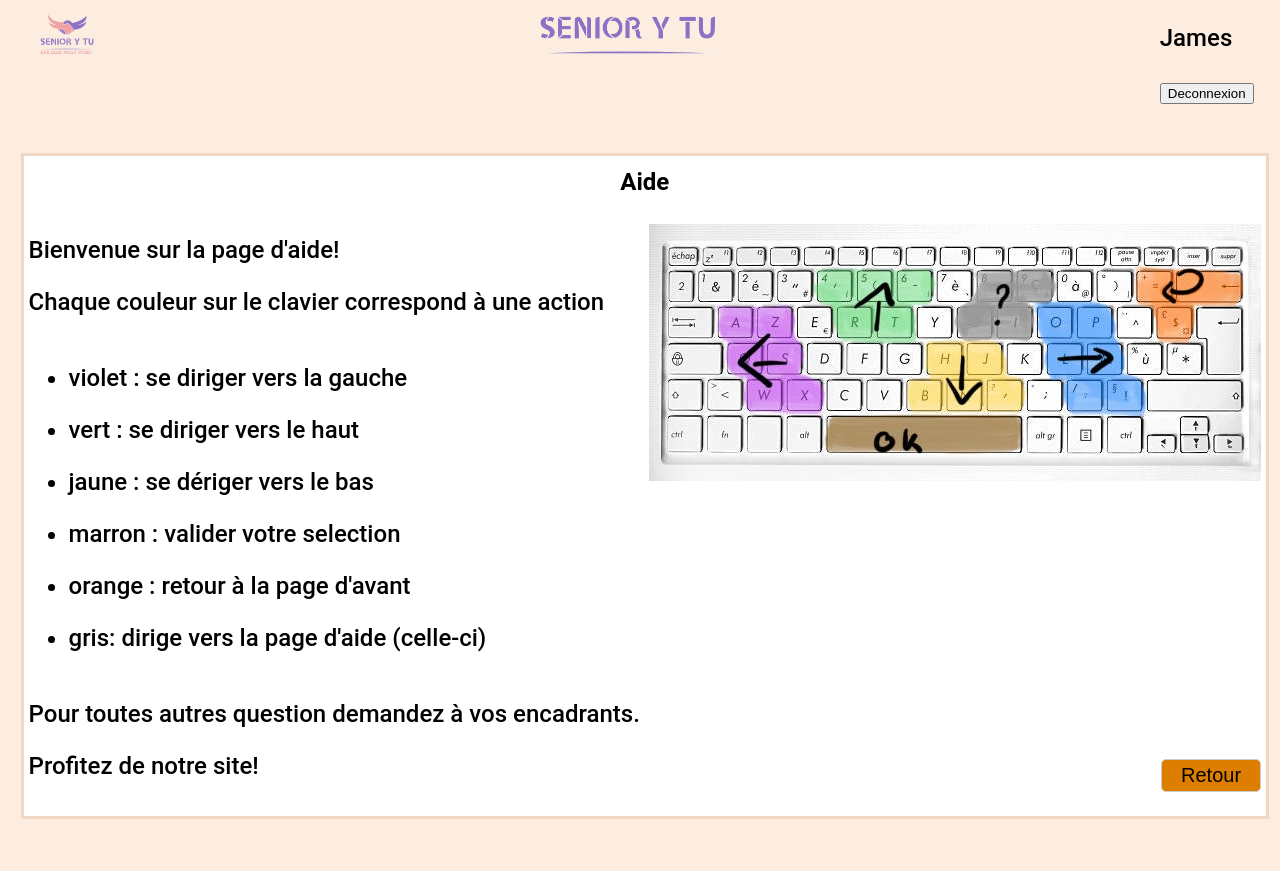
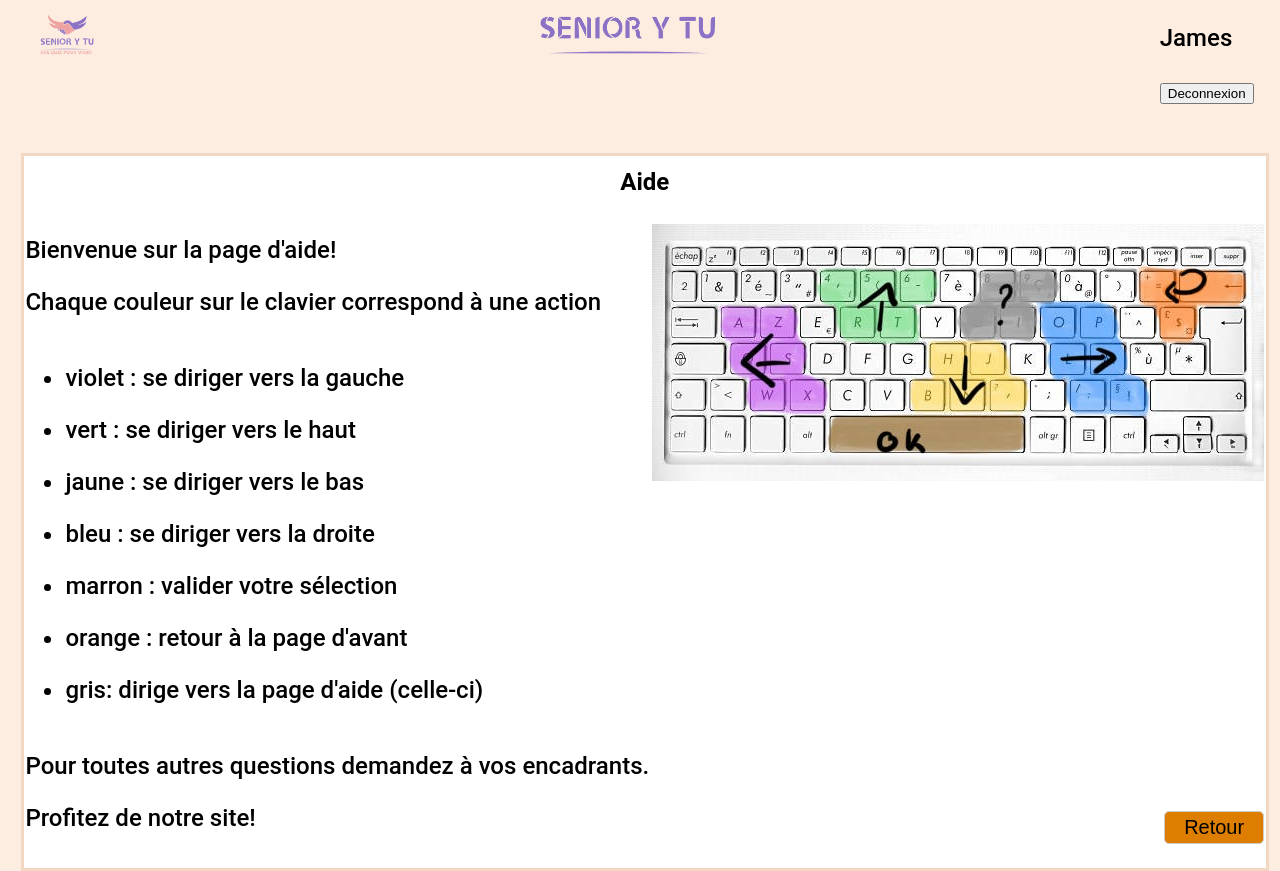
Before and after one commit to 2019-2020-ps6/2022-2023-ps6-senior-y-tu, an Angular app in the folder front-end/: page /page-aide in a window 1280 px wide. Before the commit the page ends 819 px from the top, so only its background shows below. Built offline with nearby package versions, Linux system fonts and the light colour scheme.

Commit message:
typo page aide

```diff
--- a/front-end/src/app/footer/page_aide/pageAide.component.html
+++ b/front-end/src/app/footer/page_aide/pageAide.component.html
@@ -10,13 +10,14 @@
           <ul>
             <li>violet : se diriger vers la gauche</li>
             <li>vert : se diriger vers le haut</li>
-            <li>jaune : se dériger vers le bas</li>
-            <li>marron : valider votre selection</li>
+            <li>jaune : se diriger vers le bas</li>
+            <li>bleu :  se diriger vers la droite</li>
+            <li>marron : valider votre sélection</li>
             <li>orange : retour à la page d'avant</li>
             <li>gris: dirige vers la page d'aide (celle-ci)</li>
           </ul>
         </div>
-        <div>Pour toutes autres question demandez à vos encadrants.</div>
+        <div>Pour toutes autres questions demandez à vos encadrants.</div>
         <div>Profitez de notre site!</div>
       </div>
       <div class="droite">
```
